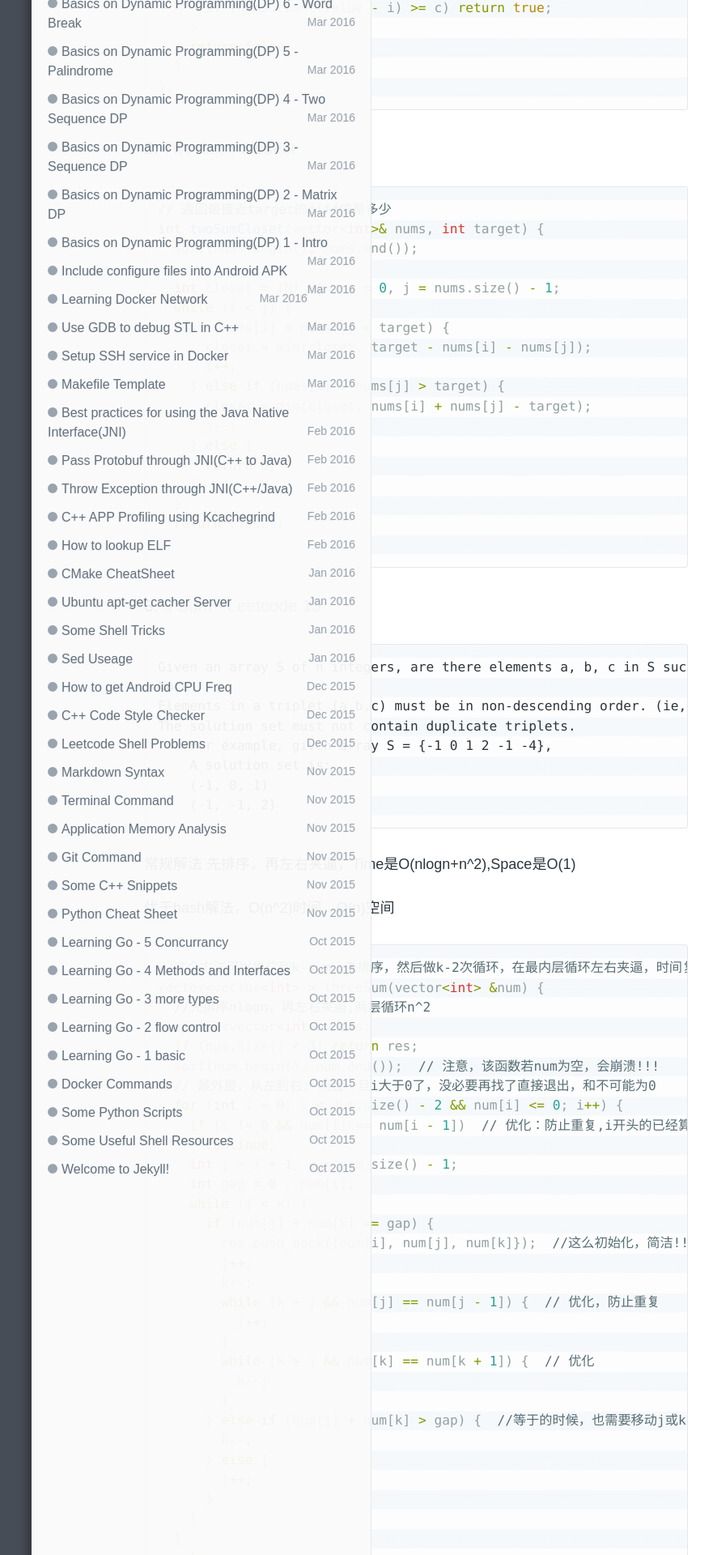
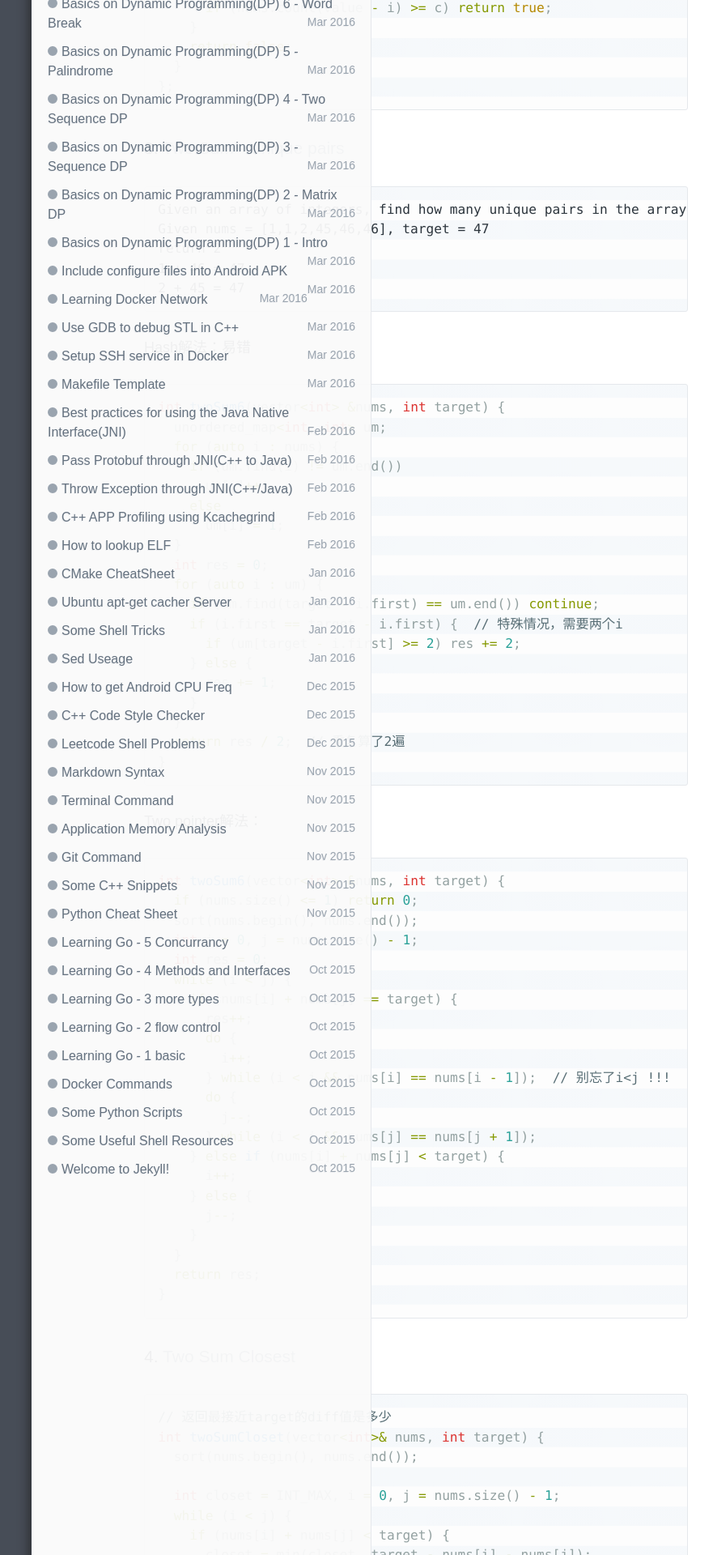
Before and after one commit to wykvictor/wykvictor.github.io, a Jekyll site: the page built from _posts/algorithm/2016-03-27-Array-Numbers-1.md, in a window 1280 px wide. Shown: the part 2029-3949 px from the top of the page at 81% size, without its empty margins (126-1007 px from the left). Built offline with Jekyll 4.4.1, drawn with Linux system fonts in a browser that asks for light colours; some of the changed text lies outside the part shown.

Commit message:
update two sum

````diff
--- a/_posts/algorithm/2016-03-27-Array-Numbers-1.md
+++ b/_posts/algorithm/2016-03-27-Array-Numbers-1.md
@@ -66,7 +66,7 @@ vector<int> twoSum(vector<int> &numbers, int target) {
 }
 {% endhighlight %}
 
-### 3. [Two Sum - Data structure design](http://www.lintcode.com/en/problem/two-sum-data-structure-design/)
+### 2. [Two Sum - Data structure design](http://www.lintcode.com/en/problem/two-sum-data-structure-design/)
 {% highlight C++ %}
 class TwoSum {
  public:
@@ -84,7 +84,64 @@ class TwoSum {
 };
 {% endhighlight %}
 
-### 2. [Two Sum Closest](http://www.lintcode.com/en/problem/two-sum-closest/)
+### 3. [Two Sum - Unique pairs](http://www.lintcode.com/en/problem/two-sum-unique-pairs/)
+```
+Given an array of integers, find how many unique pairs in the array such that their sum is equal to a specific target number. Please return the number of pairs.
+Given nums = [1,1,2,45,46,46], target = 47
+return 2
+1 + 46 = 47
+2 + 45 = 47
+```
+
+Hash解法：易错
+{% highlight C++ %}
+int twoSum6(vector<int> &nums, int target) {
+  unordered_map<int, int> um;
+  for (auto i : nums) {
+    if (um.find(i) != um.end())
+      um[i]++;
+    else
+      um[i] = 1;
+  }
+  int res = 0;
+  for (auto i : um) {
+    if (um.find(target - i.first) == um.end()) continue;
+    if (i.first == target - i.first) {  // 特殊情况，需要两个i
+      if (um[target - i.first] >= 2) res += 2;
+    } else {
+      res += 1;
+    }
+  }
+  return res / 2;  // 重复算了2遍
+}
+{% endhighlight %}
+Two pointer解法：
+{% highlight C++ %}
+int twoSum6(vector<int> &nums, int target) {
+  if (nums.size() <= 1) return 0;
+  sort(nums.begin(), nums.end());
+  int i = 0, j = nums.size() - 1;
+  int res = 0;
+  while (i < j) {
+    if (nums[i] + nums[j] == target) {
+      res++;
+      do {
+        i++;
+      } while (i < j && nums[i] == nums[i - 1]);  // 别忘了i<j !!!
+      do {
+        j--;
+      } while (i < j && nums[j] == nums[j + 1]);
+    } else if (nums[i] + nums[j] < target) {
+      i++;
+    } else {
+      j--;
+    }
+  }
+  return res;
+}
+{% endhighlight %}
+
+### 4. [Two Sum Closest](http://www.lintcode.com/en/problem/two-sum-closest/)
 {% highlight C++ %}
 // 返回最接近target的diff值是多少
 int twoSumCloset(vector<int>& nums, int target) {
@@ -342,7 +399,7 @@ void sortLetters(string &letters) {
 }
 {% endhighlight %}
 
-### 8. [Sort colors](http://www.lintcode.com/en/problem/sort-colors/)
+### 10. [Sort colors](http://www.lintcode.com/en/problem/sort-colors/)
 ```
 Given an array with n objects colored red, white or blue, sort them so that objects of the same color are adjacent, with the colors in the order red, white and blue.
 Here, we will use the integers 0, 1, and 2 to represent the color red, white, and blue respectively.
@@ -404,7 +461,7 @@ int partition(vector<int> &A, int start, int pivot) {
 }
 {% endhighlight %}
 
-### 9. [Sort colors II](http://www.lintcode.com/en/problem/sort-colors-ii/)
+### 11. [Sort colors II](http://www.lintcode.com/en/problem/sort-colors-ii/)
 ```
 n objects with k different colors
 A rather straight forward solution is a two-pass algorithm using counting sort. That will cost O(k) extra memory. Can you do it without using extra memory?
````
Also changed, not shown: other parts of _posts/algorithm/2016-03-27-Array-Numbers-1.md (+11 -11 lines).
